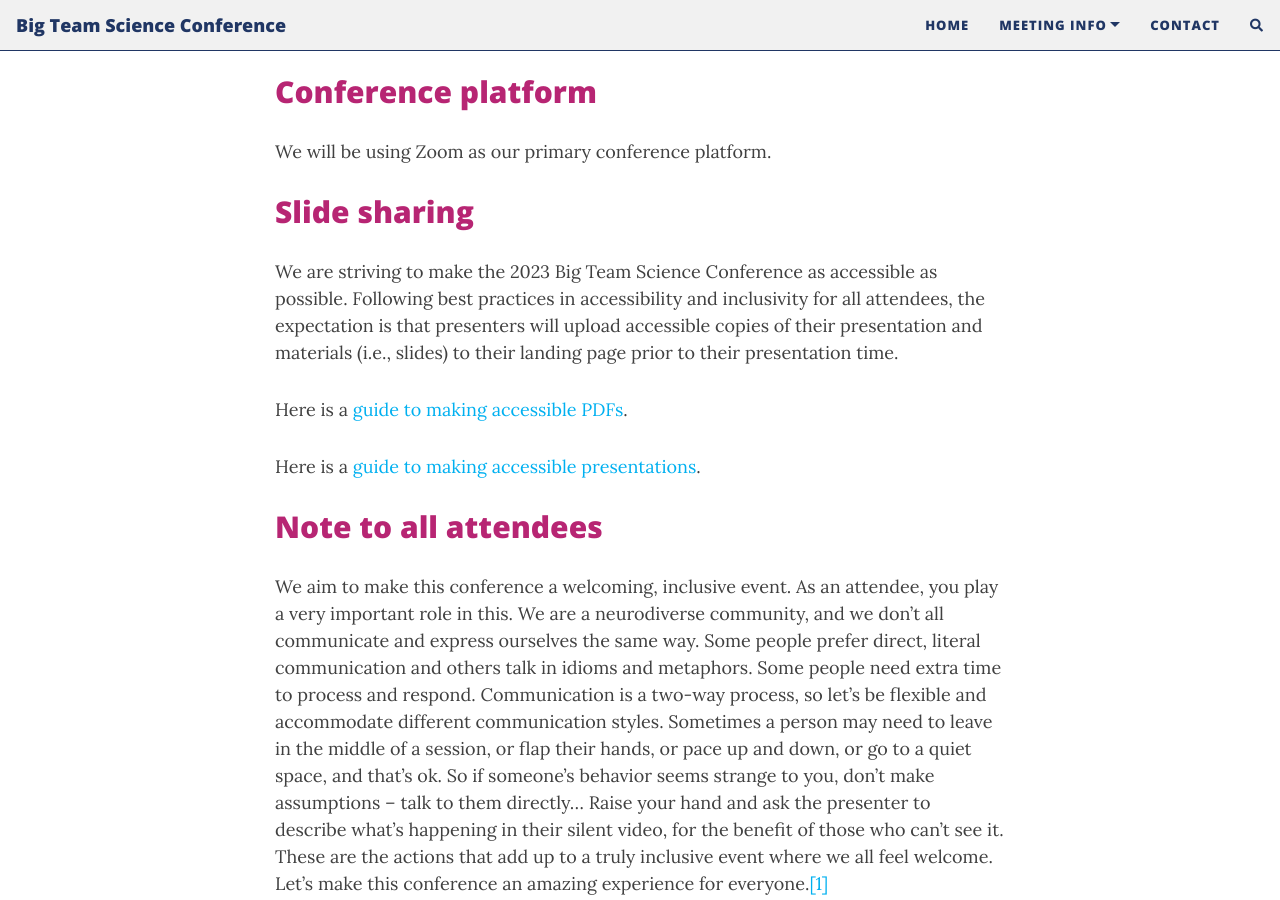
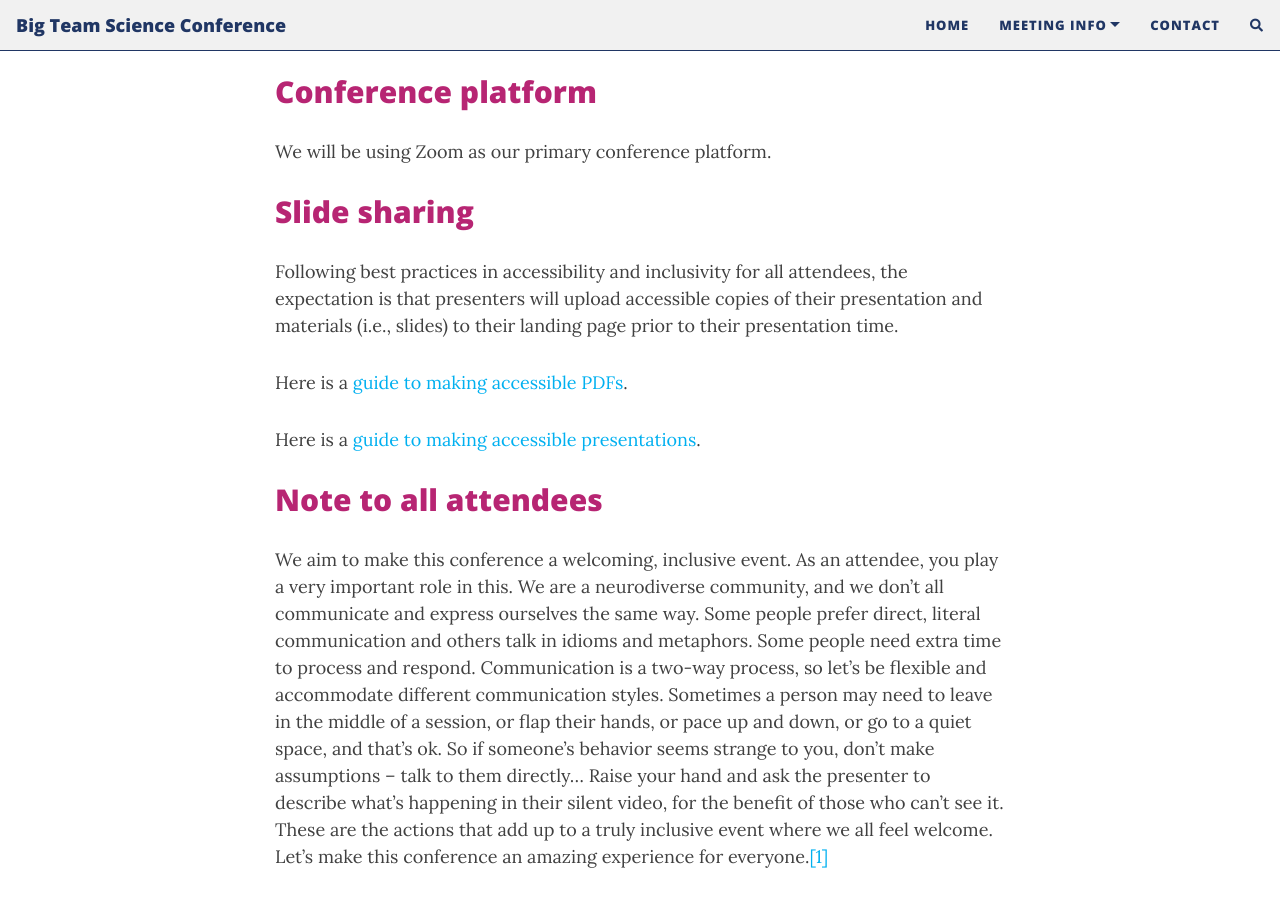
Before and after one commit to bigteamscienceconference/bigteamscienceconference.github.io, a Jekyll site: the page built from access.md, in a window 1280 px wide and 900 px high, scrolled down 312 px. Built offline with Jekyll 4.4.1, drawn with Linux system fonts in a browser that asks for light colours; nearby versions of some CDN libraries; comment, search, counter and statistics services are not loaded.

Commit message:
Update access.md

```diff
--- a/access.md
+++ b/access.md
@@ -12,7 +12,7 @@
 
 ## Slide sharing
 
-We are striving to make the 2023 Big Team Science Conference as accessible as possible. Following best practices in accessibility and inclusivity for all attendees, the expectation is that presenters will upload accessible copies of their presentation and materials (i.e., slides) to their landing page prior to their presentation time.
+Following best practices in accessibility and inclusivity for all attendees, the expectation is that presenters will upload accessible copies of their presentation and materials (i.e., slides) to their landing page prior to their presentation time.
 
 Here is a [guide to making accessible PDFs](http://www.sigaccess.org/welcome-to-sigaccess/resources/accessible-pdf-author-guide/).
 
```
